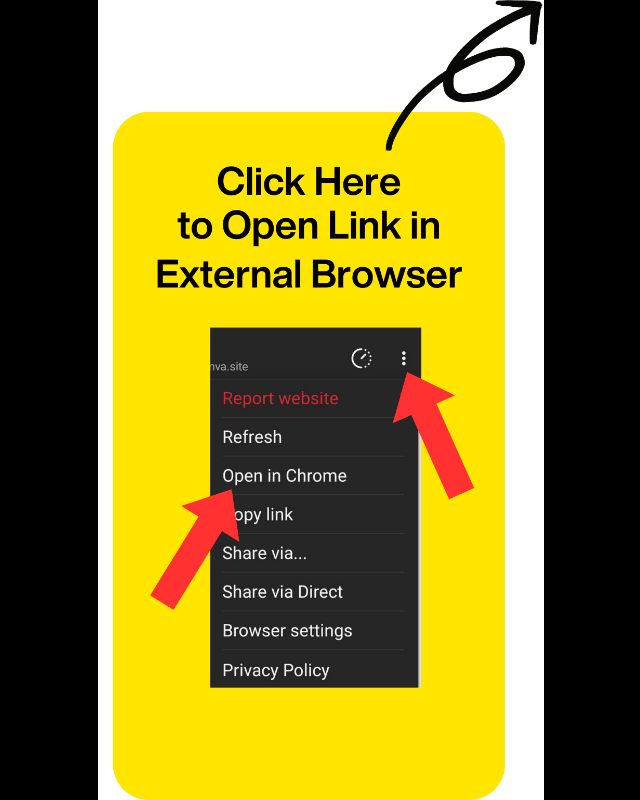
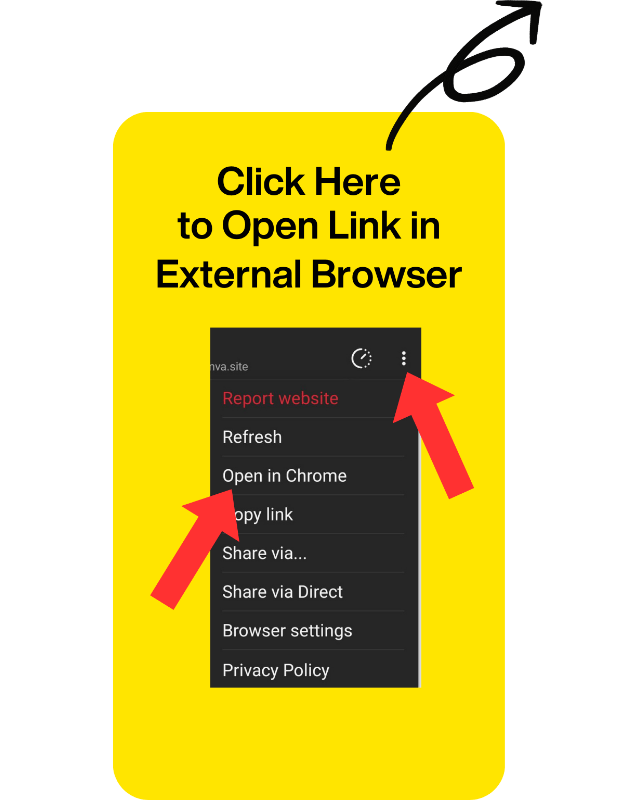
Before and after one commit to kuratted/redirect, a plain HTML site: page open-external-browser.html in a window 1280 px wide. Shown: the whole page, without its empty margins (319-959 px from the left). Drawn offline with Linux system fonts and the light colour scheme.

Commit message:
Update open-external-browser.html

```diff
--- a/open-external-browser.html
+++ b/open-external-browser.html
@@ -14,7 +14,7 @@
             display: flex;
             align-items: center;
             justify-content: center;
-            background-color: #000;
+            background-color: #fff;
         }
 
         /* Container for maintaining aspect ratio */
@@ -24,7 +24,7 @@
             display: flex;
             align-items: center;
             justify-content: center;
-            background-color: #000;
+            background-color: #fff;
             overflow: hidden;
         }
 
```
